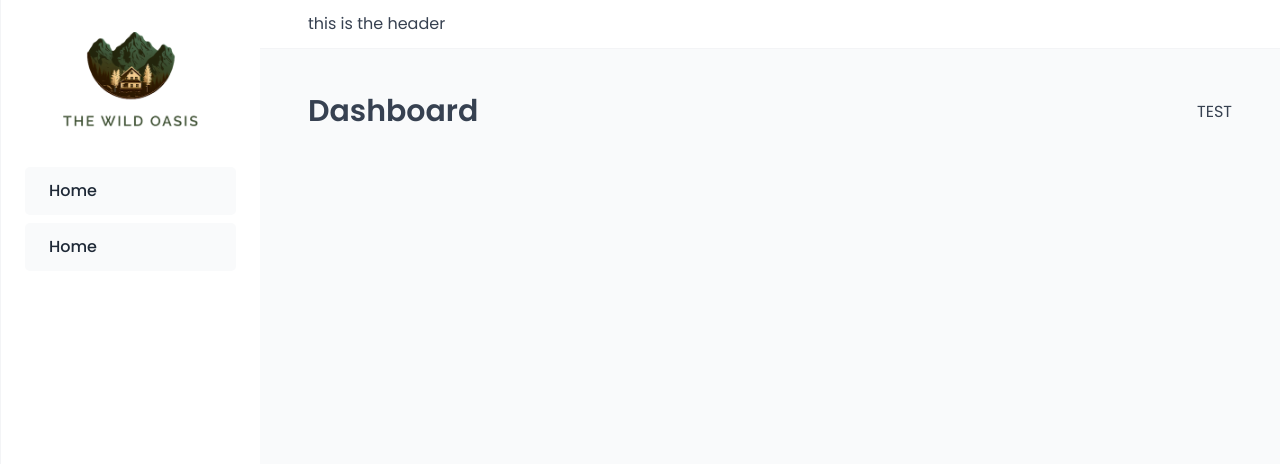
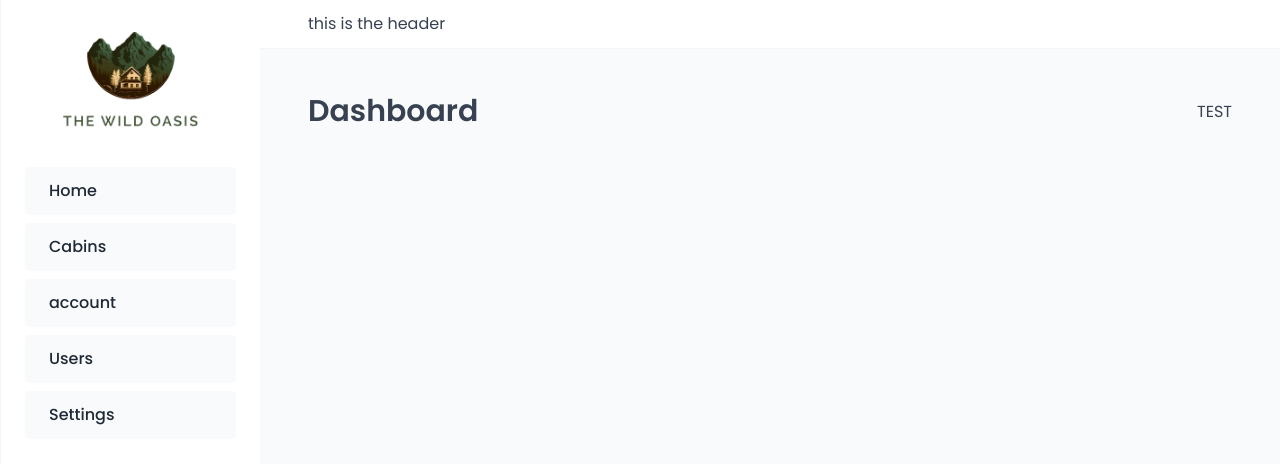
Before and after one commit to Ndesimoni/HOTEL-MANAGEMENT-APPLICATION, a React (Vite) app in the folder hotel-magnagement-application/: page /dashboard in a window 1280 px wide. Shown: the top 464 px of the page. Built offline with nearby package versions, Linux system fonts and the light colour scheme; a web font is replaced by a local one.

Commit message:
98 % done with the setup

```diff
--- a/hotel-magnagement-application/src/ui/MainNav.jsx
+++ b/hotel-magnagement-application/src/ui/MainNav.jsx
@@ -7,7 +7,7 @@ const NavList = styled.ul`
   gap: 0.8rem;
 `;
 
-const Link = styled(NavLink)`
+const StyledLink = styled(NavLink)`
   &:link,
   &:visited {
     display: flex;
@@ -50,12 +50,25 @@ const MainNav = () => {
   return (
     <nav>
       <NavList>
-        <Link>
+        <StyledLink>
           <NavLink to="/">Home</NavLink>
-        </Link>
-        <Link>
-          <NavLink to="/">Home</NavLink>
-        </Link>
+        </StyledLink>
+
+        <StyledLink>
+          <NavLink to="/cabins">Cabins</NavLink>
+        </StyledLink>
+
+        <StyledLink>
+          <NavLink to="/account">account</NavLink>
+        </StyledLink>
+
+        <StyledLink>
+          <NavLink to="/users">Users</NavLink>
+        </StyledLink>
+
+        <StyledLink>
+          <NavLink to="/settings">Settings</NavLink>
+        </StyledLink>
       </NavList>
     </nav>
   );
```
